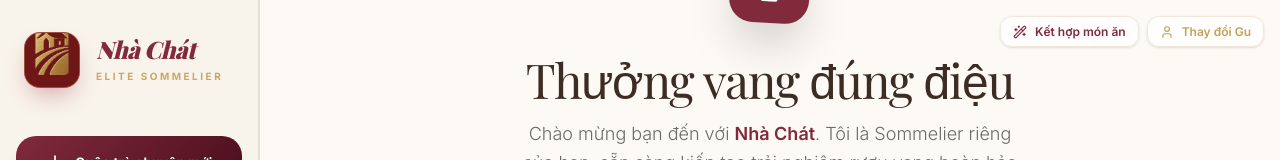
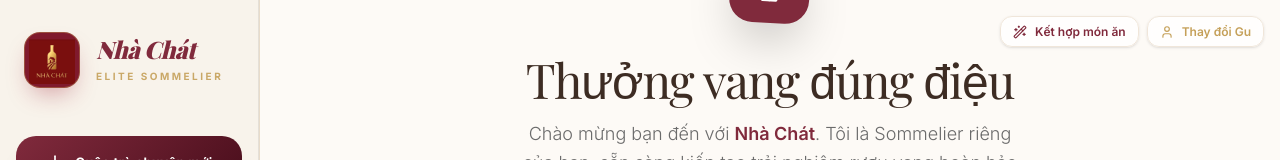
Before and after one commit to markus-404/sommelier-ai, a Next.js app in the folder nhachat-dify-web/: page / in a window 1280 px wide. Shown: the top 160 px of the page. Built offline with nearby package versions, Linux system fonts and the light colour scheme; a web font is replaced by a local one.

Commit message:
fix(ui): V1.7.5 Full Bottle Icon Logo Refinement

```diff
--- a/nhachat-dify-web/src/components/Sidebar.tsx
+++ b/nhachat-dify-web/src/components/Sidebar.tsx
@@ -18,16 +18,15 @@ export default function Sidebar({ sessions, currentSessionId, onNewChat, onSwitc
         className="flex items-center gap-4 mb-12 px-2 group cursor-pointer"
         onClick={onNewChat}
       >
-        <div className="w-14 h-14 rounded-2xl shadow-[0_12px_24px_-8px_rgba(155,28,49,0.4)] flex items-center justify-center overflow-hidden transform transition-all group-hover:scale-105 duration-500 border border-brand-gold/40 relative bg-[#801a2d]">
-          <img
-            src="/nha-chat-logo.png"
-            alt="Logo"
-            className="w-[180%] h-[180%] object-cover scale-[1.8] -translate-y-[15%]"
-            style={{
-              imageRendering: 'auto',
-              objectPosition: 'center 20%'
-            }}
-          />
+        <div className="w-14 h-14 rounded-2xl shadow-[0_12px_24px_-8px_rgba(155,28,49,0.4)] flex items-center justify-center overflow-hidden transform transition-all group-hover:scale-105 duration-500 border border-brand-gold/40 bg-[#801a2d] relative">
+          <div className="absolute inset-0 flex items-start justify-center pt-1.5 h-[140%]">
+            <img
+              src="/nha-chat-logo.png"
+              alt="Logo Icon"
+              className="w-[85%] h-auto object-contain"
+              style={{ filter: 'brightness(1.1) contrast(1.1)' }}
+            />
+          </div>
         </div>
         <div>
           <h1 className="font-serif font-black text-2xl text-brand-red tracking-tight leading-none italic">
```
